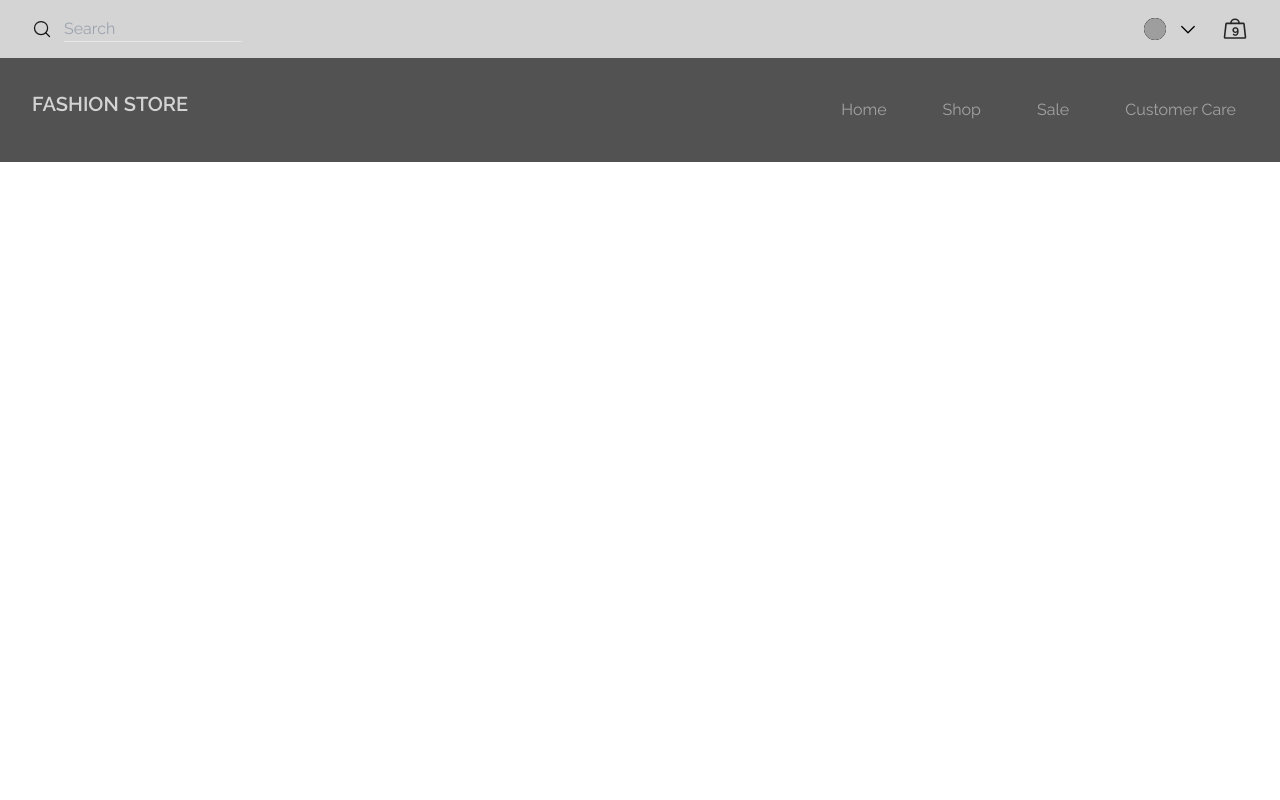
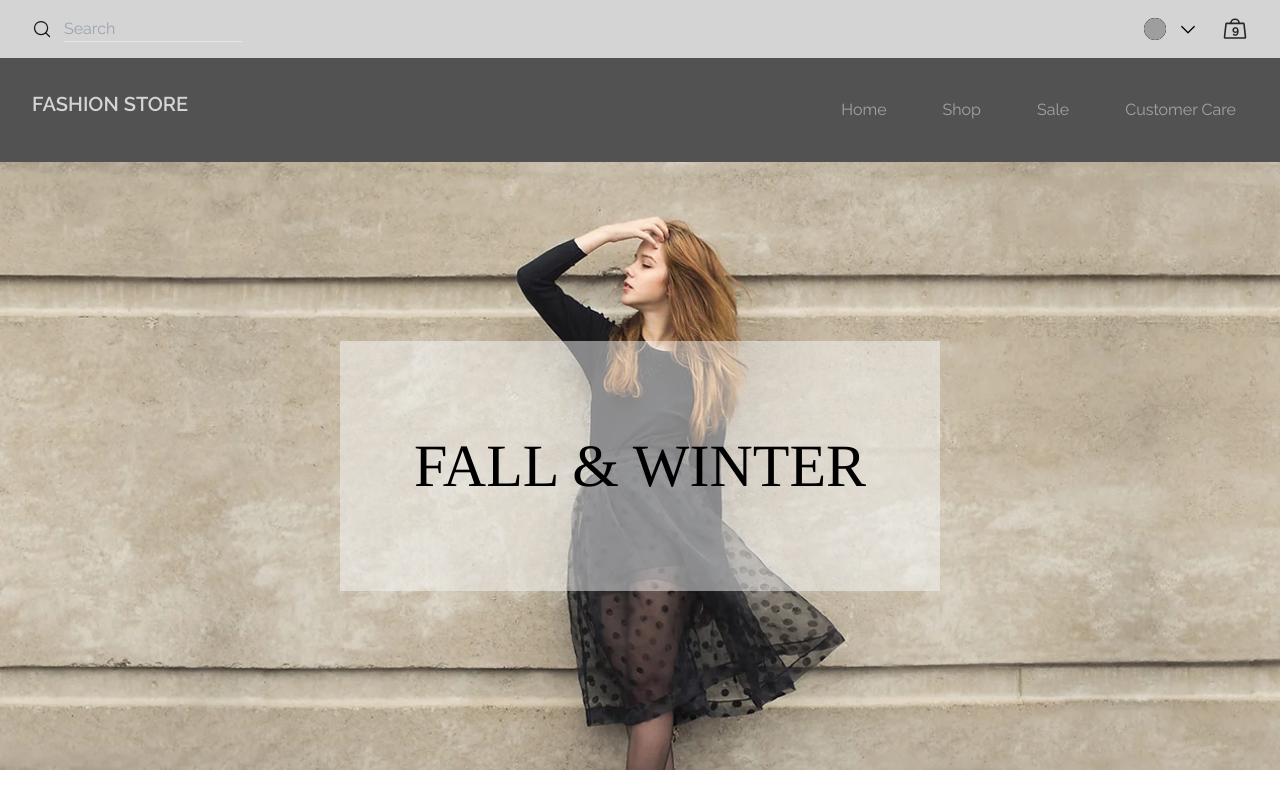
Before and after one commit to killer-cf/fashion-store, a Next.js app: page / in a window 1280 px wide. Built offline with nearby package versions, Linux system fonts and the light colour scheme; grey boxes are pictures that could not be loaded.

Commit message:
home background

```diff
--- a/src/app/page.tsx
+++ b/src/app/page.tsx
@@ -1,9 +1,27 @@
 import { Header } from '@/components/Header'
+import Image from 'next/image'
+
+import homeImage from '../../public/home_img.webp'
 
 export default function Home() {
   return (
     <div className="font-raleway">
       <Header />
+      <div className="relative flex min-h-min w-full items-center justify-center overflow-hidden bg-slate-500">
+        <Image
+          quality={100}
+          src={homeImage}
+          alt=""
+          priority
+          className="w-full"
+        />
+        <div className="absolute left-1/2 top-1/2 h-[250px] w-[600px] -translate-x-1/2 -translate-y-1/2 transform">
+          <div className=" h-full w-full bg-neutral-100 p-8 opacity-50"></div>
+          <p className="absolute left-1/2 top-1/2 z-30 w-full -translate-x-1/2 -translate-y-1/2 transform text-center font-tinos text-6xl">
+            FALL & WINTER
+          </p>
+        </div>
+      </div>
     </div>
   )
 }
--- a/src/components/Header.tsx
+++ b/src/components/Header.tsx
@@ -7,7 +7,7 @@ import { SearchInput } from './SearchInput'
 export function Header() {
   return (
     <header className="flex flex-col">
-      <div className="flex justify-between bg-neutral-300 px-8 py-4">
+      <div className="flex max-w-7xl justify-between bg-neutral-300 px-8 py-4">
         <SearchInput />
         <div className="relative flex items-center gap-3">
           <Avatar
@@ -21,7 +21,7 @@ export function Header() {
           </div>
         </div>
       </div>
-      <div className="flex justify-between bg-neutral-600 px-8 py-8">
+      <div className="flex max-w-7xl justify-between bg-neutral-600 px-8 py-8">
         <h2 className=" text-xl font-semibold text-neutral-300">
           FASHION STORE
         </h2>
```
Also changed, not shown: public/home_img.webp (added).
